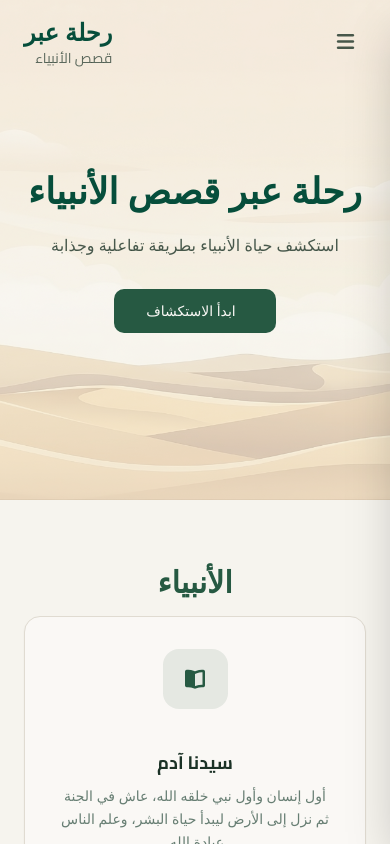
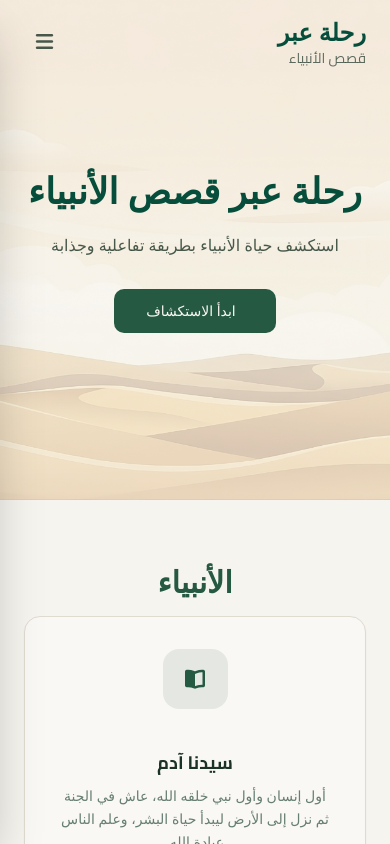
Before and after one commit to kareem-sayed/depi-final-project, a React (Vite) app: page / in a window 390 px wide. Shown: the top 844 px of the page. Built offline with nearby package versions, Linux system fonts and the light colour scheme.

Commit message:
edit mobile menu.

```diff
--- a/src/components/Navbar.tsx
+++ b/src/components/Navbar.tsx
@@ -46,20 +46,6 @@ export default function Navbar() {
         }`}
       >
         <nav className="mx-auto flex max-w-7xl items-center justify-between px-6 lg:px-8">
-          <div className="flex md:hidden">
-            <button
-              onClick={() => setIsOpen(!isOpen)}
-              type="button"
-              className="inline-flex items-center justify-center rounded-md p-2 text-foreground/80 hover:bg-muted focus:outline-none"
-            >
-              <i
-                className={`fa-solid ${
-                  isOpen ? "fa-xmark" : "fa-bars"
-                } text-xl`}
-              ></i>
-            </button>
-          </div>
-
           <Link to="/" className="text-right leading-tight">
             <span className="block font-serif text-2xl font-bold text-emerald-900">
               رحلة عبر
@@ -100,6 +86,20 @@ export default function Navbar() {
 
             <MainButton text="إنشاء حساب" to="/signup" />
           </div>
+
+          <div className="flex md:hidden">
+            <button
+              onClick={() => setIsOpen(!isOpen)}
+              type="button"
+              className="inline-flex items-center justify-center rounded-md p-2 text-foreground/80 hover:bg-muted focus:outline-none"
+            >
+              <i
+                className={`fa-solid ${
+                  isOpen ? "fa-xmark" : "fa-bars"
+                } text-xl`}
+              ></i>
+            </button>
+          </div>
         </nav>
       </header>
 
@@ -111,19 +111,12 @@ export default function Navbar() {
       )}
 
       <div
-        className={`fixed inset-y-0 right-0 z-[100] w-full max-w-xs bg-background p-6 shadow-2xl transition-transform duration-300 ease-in-out md:hidden ${
-          isOpen ? "translate-x-0" : "translate-x-full"
+        dir="rtl"
+        className={`fixed inset-y-0 left-0 z-[100] w-full max-w-xs bg-background p-6 shadow-2xl transition-transform duration-300 ease-in-out md:hidden ${
+          isOpen ? "translate-x-0" : "-translate-x-full"
         }`}
       >
         <div className="mb-8 flex items-center justify-between">
-          <button
-            type="button"
-            className="rounded-md p-2 text-foreground/80 hover:bg-muted focus:outline-none"
-            onClick={() => setIsOpen(false)}
-          >
-            <i className="fa-solid fa-xmark text-xl"></i>
-          </button>
-
           <div className="text-right leading-tight">
             <span className="block font-serif text-xl font-bold text-emerald-900">
               رحلة عبر
@@ -132,6 +125,14 @@ export default function Navbar() {
               قصص الأنبياء
             </span>
           </div>
+
+          <button
+            type="button"
+            className="rounded-md p-2 text-foreground/80 hover:bg-muted focus:outline-none"
+            onClick={() => setIsOpen(false)}
+          >
+            <i className="fa-solid fa-xmark text-xl"></i>
+          </button>
         </div>
 
         <div className="space-y-4 border-b border-border pb-6 text-right">
@@ -161,7 +162,7 @@ export default function Navbar() {
             تسجيل الدخول
           </Link>
 
-          <div className="flex w-full justify-center origin-center scale-105 pt-2">
+          <div className="flex w-full justify-center pt-2">
             <MainButton text="إنشاء حساب" to="/signup" />
           </div>
         </div>
```
